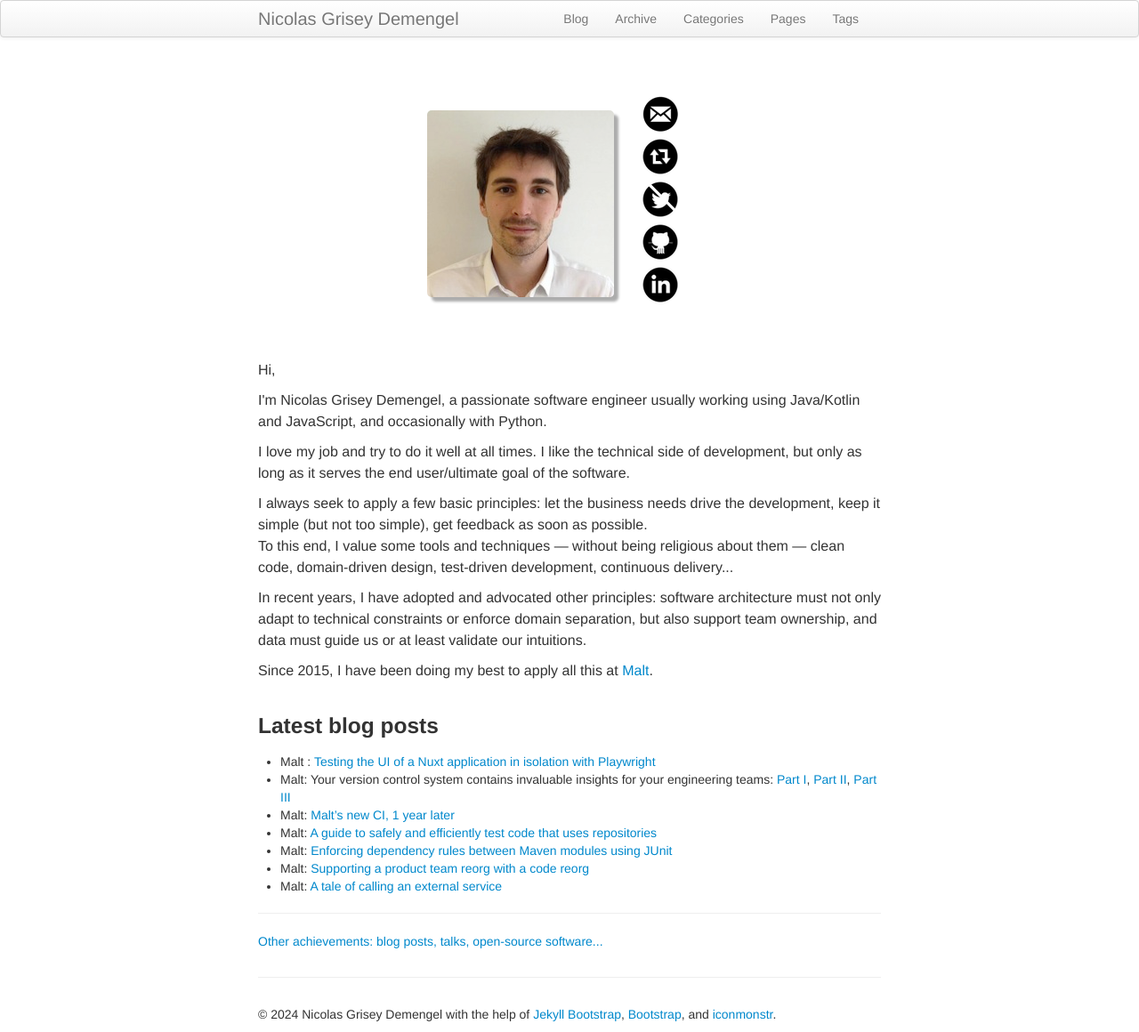
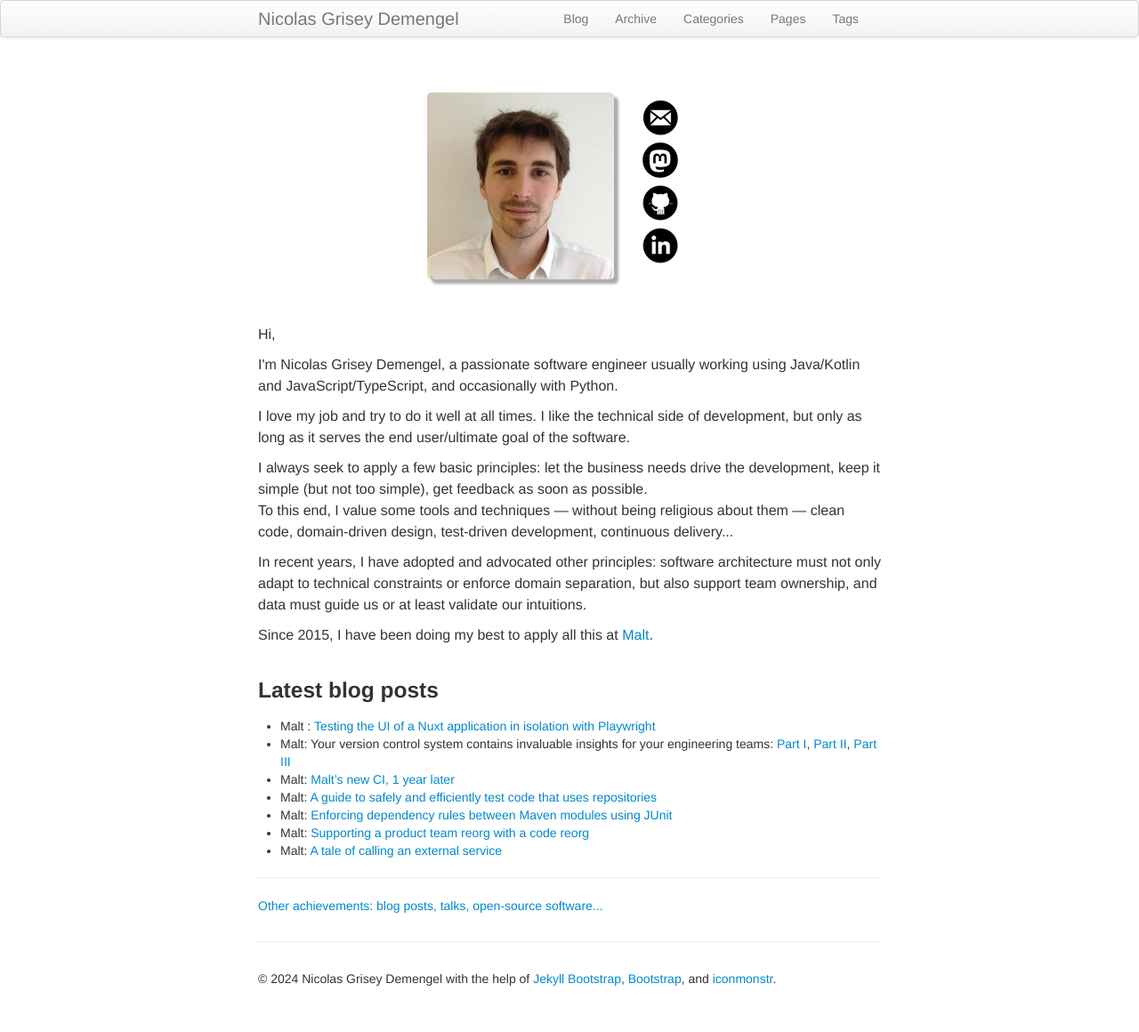
Before and after one commit to ndemengel/ndemengel.github.com, a Jekyll site: the page built from index.md, in a window 1280 px wide. Shown: the whole page at 89% size. Built offline with Jekyll 4.4.1, drawn with Linux system fonts in a browser that asks for light colours; after the commit the page ends 1120 px from its top, so only the background shows below that.

Commit message:
Remove link to Twitter now dead for 2 years

```diff
--- a/index.md
+++ b/index.md
@@ -10,11 +10,10 @@ hide_title: true
 <aside id="me">
   <img id="photo" src="/img/photo.jpeg" alt="Nicolas' photo" width="210" height="210"/>
   <ul id="social">
-    <li><a href="mailto:nicolas.demengel@gmail.com" title="Contact me!" target="_blank"><img src="/img/iconmonstr-email-9-icon-48.png" alt="Email icon by iconmonstr.com" /></a></li>
-    <li><a href="https://piaille.fr/@NicolasGriseyDemengel" title="My Mastodon account" rel="me"><img alt="Mastodon icon by iconmonstr.com" src="/img/iconmonstr-retweet-3-icon-48.png" /></a></li>
-    <li><a href="https://twitter.com/NicolasDemengel" title="My (paused) Twitter account"><img alt="Twitter icon by iconmonstr.com" src="/img/iconmonstr-twitter-4-icon-48-striked.png" /></a></li>
-    <li><a href="https://github.com/ndemengel" title="My Github account"><img alt="Github icon by iconmonstr.com" src="/img/iconmonstr-github-9-icon-48.png" /></a></li>
-    <li><a href="https://www.linkedin.com/in/nicolasdemengel" title="My LinkedIn account"><img alt="LinkedIn icon by iconmonstr.com" src="/img/iconmonstr-linkedin-4-icon-48.png" /></a></li>
+    <li><a href="mailto:nicolas.demengel@gmail.com" title="Contact me!" target="_blank"><img src="/img/iconmonstr-email-9-icon-48.png" alt="Email icon by iconmonstr.com" width="48" height="48"></a></li>
+    <li><a href="https://piaille.fr/@NicolasGriseyDemengel" title="My Mastodon account" rel="me"><img alt="Mastodon icon" src="/img/mastodon-48.png" width="48" height="48"></a></li>
+    <li><a href="https://github.com/ndemengel" title="My Github account"><img alt="Github icon by iconmonstr.com" src="/img/iconmonstr-github-9-icon-48.png" width="48" height="48"></a></li>
+    <li><a href="https://www.linkedin.com/in/nicolasdemengel" title="My LinkedIn account"><img alt="LinkedIn icon by iconmonstr.com" src="/img/iconmonstr-linkedin-4-icon-48.png" width="48" height="48"></a></li>
   </ul>
 </aside>
 
@@ -24,7 +23,7 @@ hide_title: true
     Hi,
   </p>
   <p>
-    I'm Nicolas Grisey Demengel, a passionate software engineer usually working using Java/Kotlin and JavaScript, and occasionally with Python.
+    I'm Nicolas Grisey Demengel, a passionate software engineer usually working using Java/Kotlin and JavaScript/TypeScript, and occasionally with Python.
   </p>
   <p>
     I love my job and try to do it well at all times. I like the technical side of development, but only as long as it serves the end user/ultimate goal of the software.
```
Also changed, not shown: img/mastodon-48.png (added).
